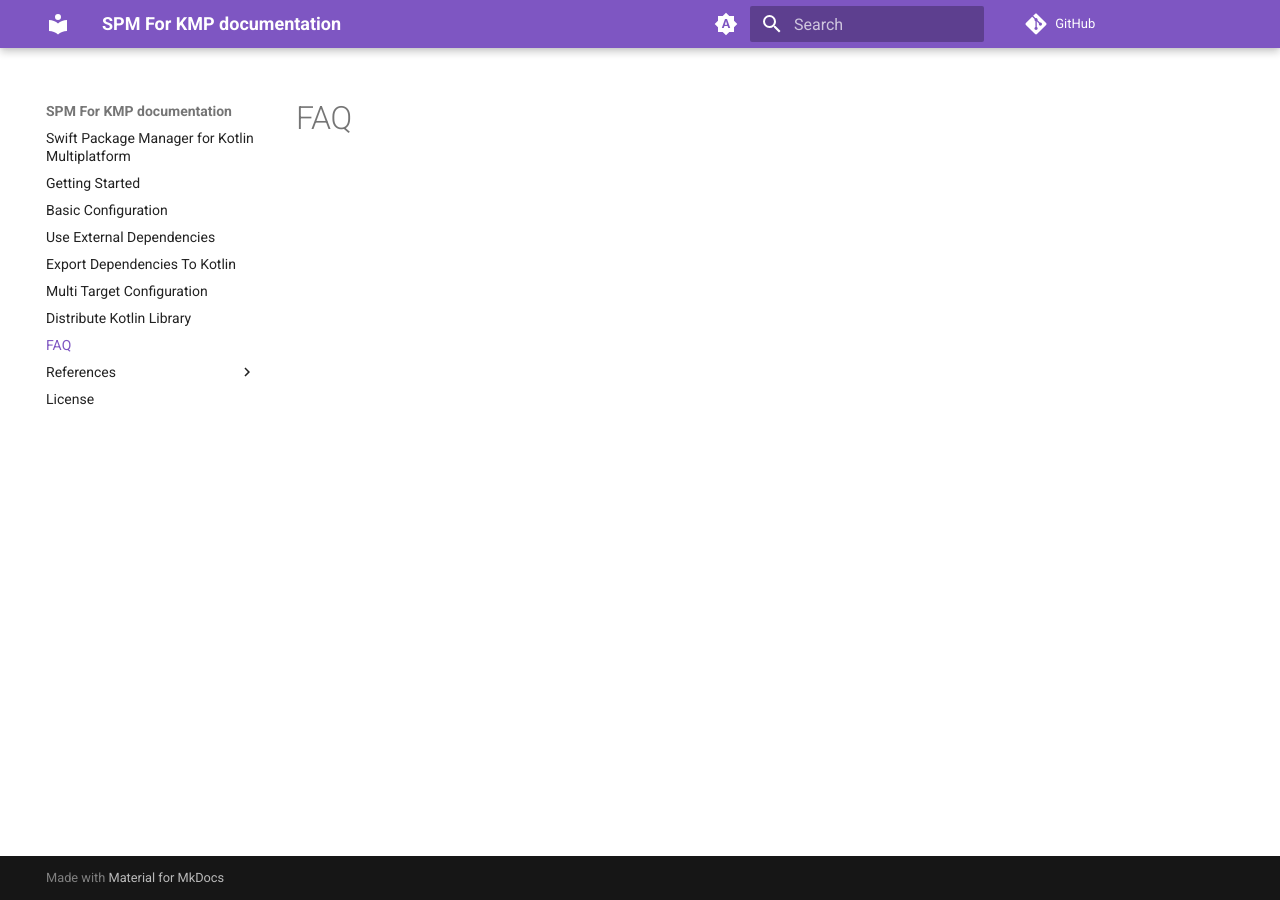
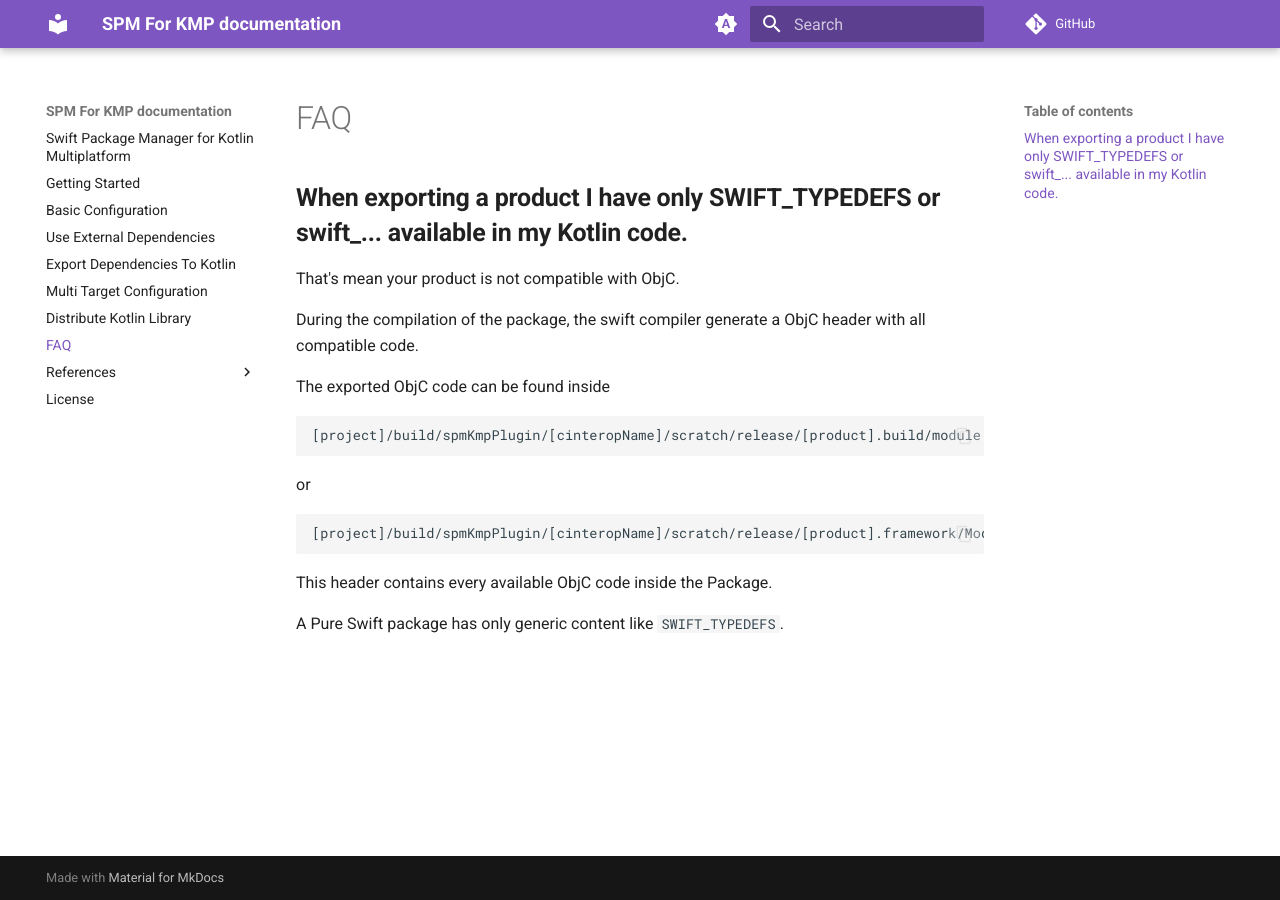
Before and after one commit to frankois944/spm4Kmp, an MkDocs documentation site: the page built from website/docs/faq.md, in a window 1280 px wide. Built offline with MkDocs 1.6.1 and Material for MkDocs 9.7.7, drawn with Linux system fonts in a browser that asks for light colours; comment, search, counter and statistics services are not loaded.

Commit message:
update website

````diff
--- a/website/docs/faq.md
+++ b/website/docs/faq.md
@@ -1 +1,23 @@
 # FAQ
+
+## **When exporting a product I have only SWIFT_TYPEDEFS or swift_... available in my Kotlin code.**
+
+That's mean your product is not compatible with ObjC.
+
+During the compilation of the package, the swift compiler generate a ObjC header with all compatible code.
+
+The exported ObjC code can be found inside
+```
+[project]/build/spmKmpPlugin/[cinteropName]/scratch/release/[product].build/module.modulemap
+
+```
+
+or
+
+```
+[project]/build/spmKmpPlugin/[cinteropName]/scratch/release/[product].framework/Modules/module.modulemap
+```
+
+This header contains every available ObjC code inside the Package.
+
+A Pure Swift package has only generic content like `SWIFT_TYPEDEFS`.
````
